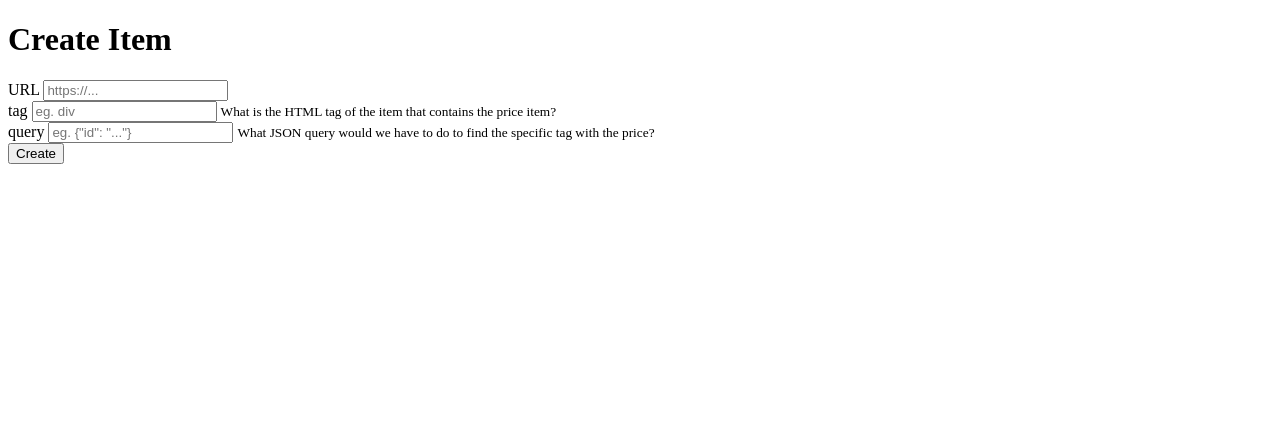
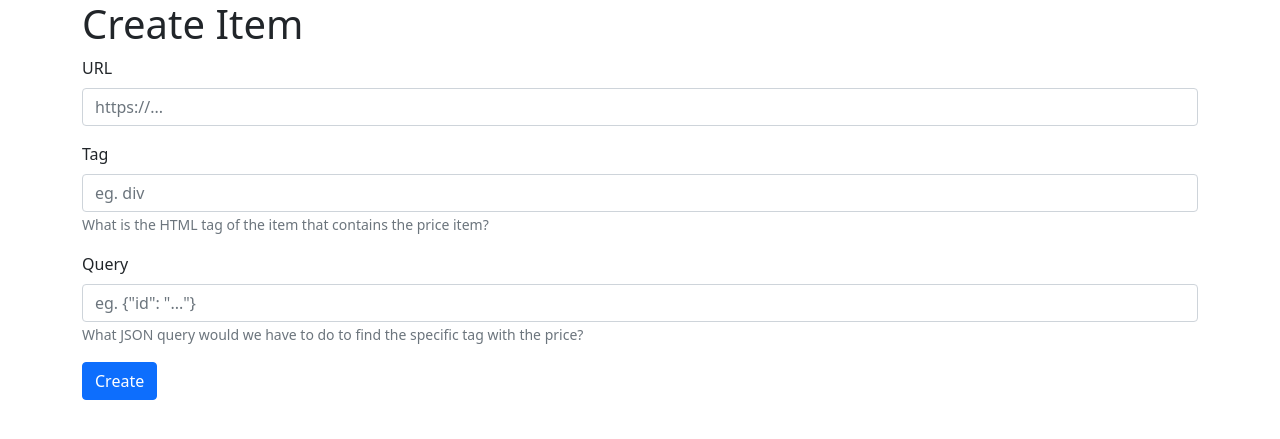
Before and after one commit to ramsy1980/pricewatch, a Flask app: page / in a window 1280 px wide. Shown: the top 439 px of the page. Run offline with Flask 2, Linux system fonts and the light colour scheme.

Commit message:
style(templates): add bootstrap

```diff
--- a/templates/base.html
+++ b/templates/base.html
@@ -3,10 +3,17 @@
 <head>
     <meta charset="UTF-8">
     <meta name="viewport" content="width=device-width, initial-scale=1.0">
-    <title>PriceWatch</title>
+    <link href="https://cdn.jsdelivr.net/npm/bootstrap@5.0.0-beta1/dist/css/bootstrap.min.css" rel="stylesheet" integrity="sha384-giJF6kkoqNQ00vy+HMDP7azOuL0xtbfIcaT9wjKHr8RbDVddVHyTfAAsrekwKmP1" crossorigin="anonymous">
+    <title>
+        {% if title %}
+        {{ title }}
+        {% else %} PriceWatch
+        {% endif %}
+    </title>
 </head>
 <body>
-    <div class="content container">
+
+    <div class="container mx-auto">
         {% block content %}
 
         {% endblock %}
--- a/templates/new_item.html
+++ b/templates/new_item.html
@@ -6,25 +6,25 @@
     </header>
     <section class="create-item-form">
         <form method="post">
-            <div>
-                <label for="url">URL</label>
-                <input type="text" id="url" name="url" placeholder ="https://..."/>
+            <div class="form-group mb-3">
+                <label for="url" class="form-label">URL</label>
+                <input type="text" class="form-control" id="url" name="url" placeholder ="https://..."/>
             </div>
-            <div>
-                <label for="tag_name">tag</label>
-                <input type="text" id="tag_name" name="tag_name" placeholder ="eg. div" aria-describedby="tagNameHelp"/>
-                <small id="tagNameHelp">
+            <div class="form-group mb-3">
+                <label for="tag_name" class="form-label">Tag</label>
+                <input type="text" class="form-control" id="tag_name" name="tag_name" placeholder ="eg. div" aria-describedby="tagNameHelp"/>
+                <small id="tagNameHelp" class="form-text">
                     What is the HTML tag of the item that contains the price item?
                 </small>
             </div>
-            <div>
-                <label for="query">query</label>
-                <input type="text" id="query" name="query" placeholder='eg. {"id": "..."}' aria-describedby="queryHelp"/>
-                <small id="queryHelp">
+            <div class="form-group mb-3">
+                <label for="query" class="form-label">Query</label>
+                <input type="text" class="form-control" id="query" name="query" placeholder='eg. {"id": "..."}' aria-describedby="queryHelp"/>
+                <small id="queryHelp" class="form-text">
                     What JSON query would we have to do to find the specific tag with the price?
                 </small>
             </div>
-            <button type="submit">Create</button>
+            <button type="submit" class="btn btn-primary">Create</button>
         </form>
     </section>
 {% endblock %}
```
